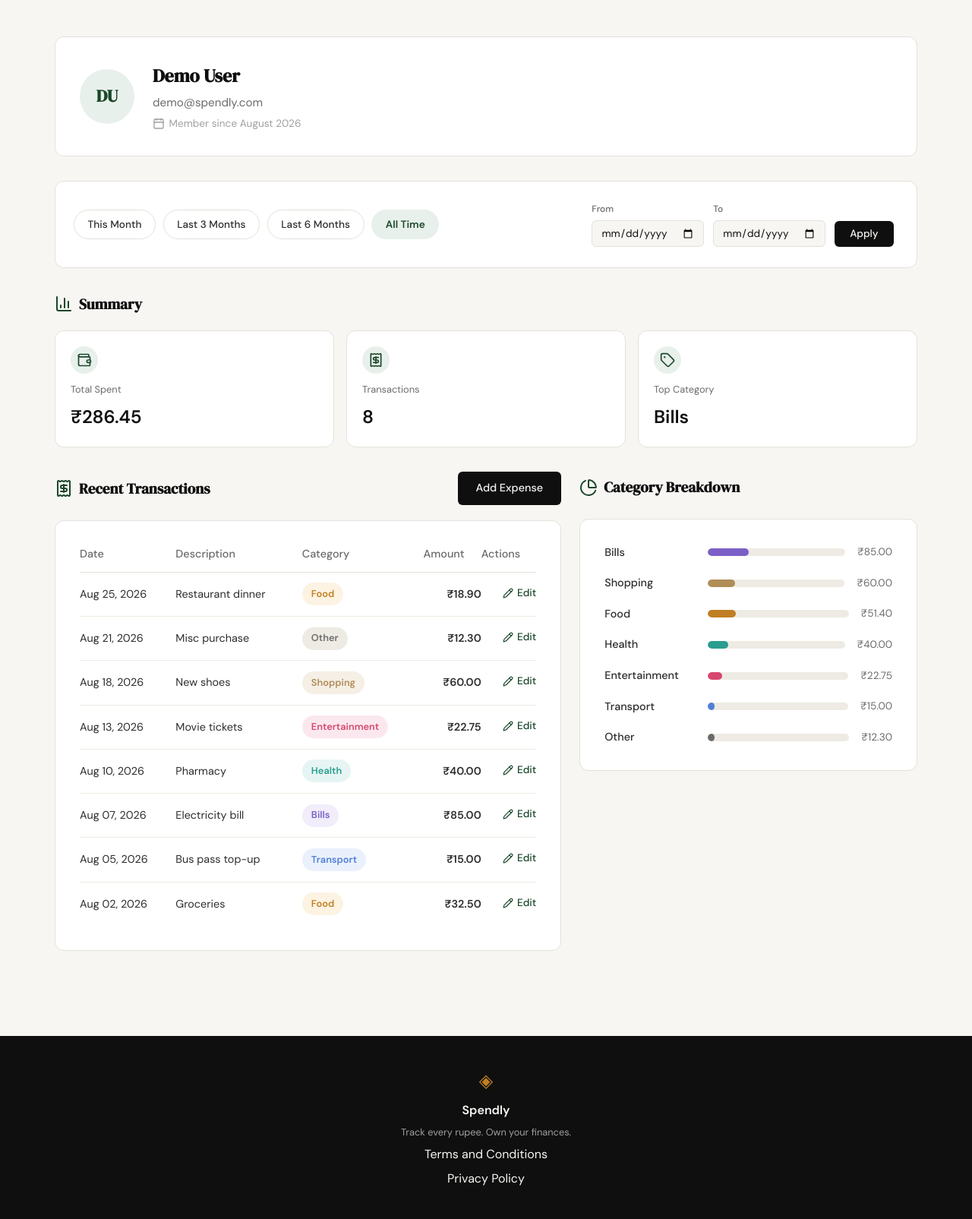
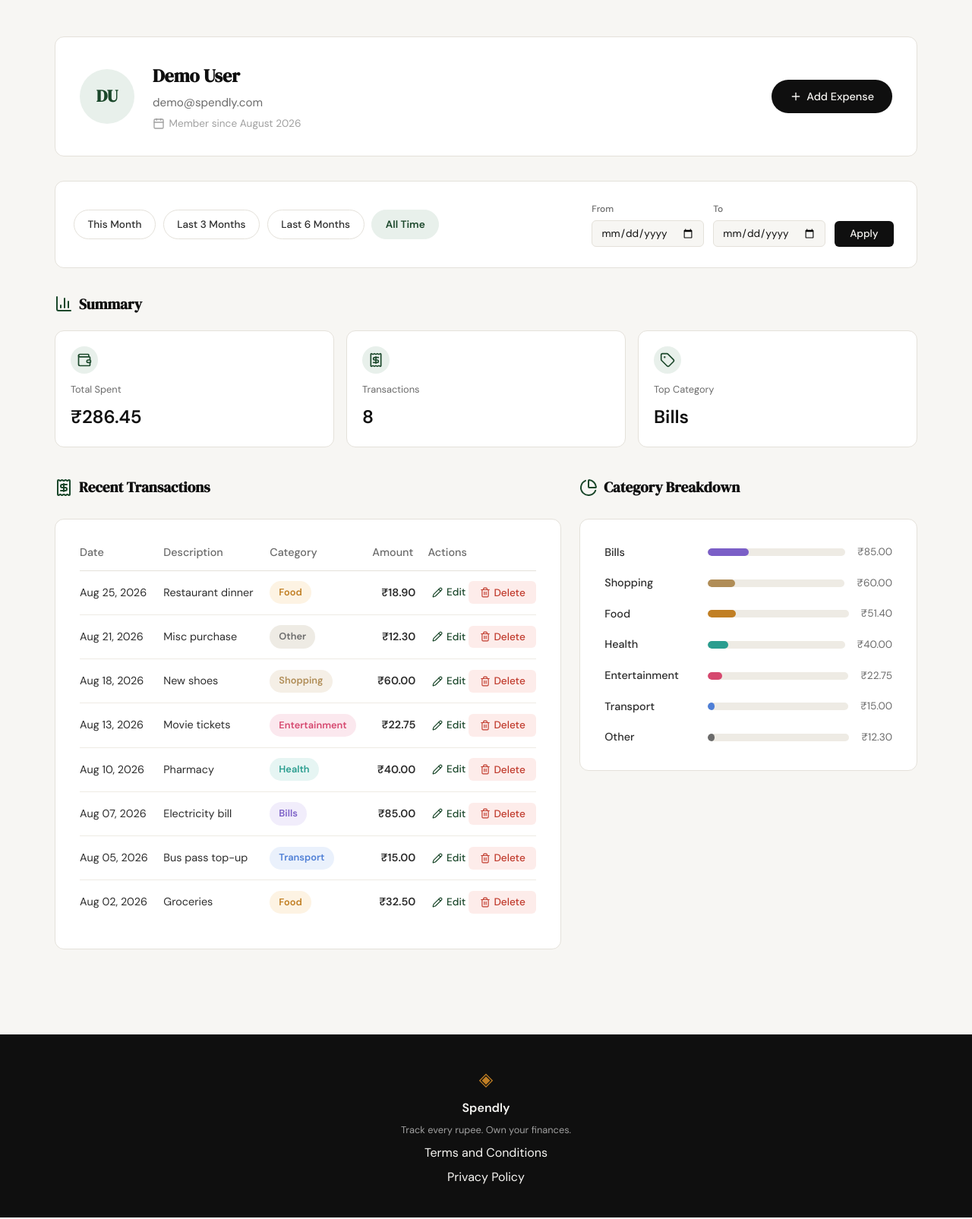
Before and after one commit to manishaj-code/Spendly-mj, a Flask app: page /profile in a window 1280 px wide. Shown: the part 61-1666 px from the top of the page at 76% size. Run offline with Flask 3, Linux system fonts and the light colour scheme; a user stored in the database is signed in; data comes from the database, SQL or seed files in the repository.

Commit message:
feat: add delete expense with confirmation dialog

```diff
--- a/app.py
+++ b/app.py
@@ -7,6 +7,7 @@ from werkzeug.security import check_password_hash
 
 from database.db import create_user, get_db, get_user_by_email, init_db, seed_db
 from database.queries import (
+    delete_expense as delete_expense_row,
     get_category_breakdown,
     get_expense_by_id,
     get_recent_transactions,
@@ -386,9 +387,18 @@ def edit_expense(id):
     return redirect(url_for("profile"))
 
 
-@app.route("/expenses/<int:id>/delete")
+@app.route("/expenses/<int:id>/delete", methods=["POST"])
 def delete_expense(id):
-    return "Delete expense — coming in Step 9"
+    if not session.get("user_id"):
+        return redirect(url_for("login"))
+
+    expense = get_expense_by_id(id, session["user_id"])
+    if expense is None:
+        abort(404)
+
+    delete_expense_row(id, session["user_id"])
+    flash("Expense deleted successfully.", "success")
+    return redirect(url_for("profile"))
 
 
 with app.app_context():
--- a/database/queries.py
+++ b/database/queries.py
@@ -176,3 +176,15 @@ def update_expense(expense_id, user_id, amount, category, expense_date, descript
         conn.commit()
     finally:
         conn.close()
+
+
+def delete_expense(expense_id, user_id):
+    conn = get_db()
+    try:
+        conn.execute(
+            "DELETE FROM expenses WHERE id = ? AND user_id = ?",
+            (expense_id, user_id),
+        )
+        conn.commit()
+    finally:
+        conn.close()
--- a/static/css/profile.css
+++ b/static/css/profile.css
@@ -172,6 +172,27 @@
 
 .profile-user-meta svg { width: 16px; height: 16px; flex-shrink: 0; }
 
+.profile-add-expense-btn {
+    display: inline-flex;
+    align-items: center;
+    gap: 0.4rem;
+    margin-left: auto;
+    background: var(--ink);
+    color: var(--paper);
+    padding: 0.65rem 1.5rem;
+    border-radius: 999px;
+    font-family: var(--font-body);
+    font-size: 0.9rem;
+    font-weight: 500;
+    text-decoration: none;
+    white-space: nowrap;
+    transition: background 0.2s;
+}
+
+.profile-add-expense-btn:hover { background: var(--accent); }
+
+.profile-add-expense-btn svg { width: 16px; height: 16px; }
+
 /* Summary stats row */
 
 .profile-stats {
@@ -229,14 +250,19 @@
     text-align: left;
     color: var(--ink-muted);
     font-weight: 500;
-    padding-bottom: 0.75rem;
+    padding: 0 1rem 0.75rem 0;
     border-bottom: 1px solid var(--border);
+    white-space: nowrap;
 }
 
+.profile-table thead th:last-child,
+.profile-table tbody td:last-child { padding-right: 0; }
+
 .profile-table tbody td {
-    padding: 0.85rem 0;
+    padding: 0.85rem 1rem 0.85rem 0;
     border-top: 1px solid var(--border-soft);
     color: var(--ink-soft);
+    white-space: nowrap;
 }
 
 .profile-table tbody tr:hover { background: var(--paper-warm); }
@@ -352,6 +378,7 @@
 @media (max-width: 900px) {
     .profile-stats { grid-template-columns: 1fr; }
     .profile-user-card { flex-direction: column; text-align: center; }
+    .profile-add-expense-btn { margin-left: 0; width: 100%; justify-content: center; }
     .profile-panels { grid-template-columns: 1fr; }
 }
 
--- a/static/css/style.css
+++ b/static/css/style.css
@@ -348,6 +348,26 @@ a { color: inherit; text-decoration: none; }
 }
 
 .btn-primary:hover { background: var(--accent); }
+
+.btn-delete {
+    display: inline-flex;
+    align-items: center;
+    gap: 0.3rem;
+    background: var(--danger-light);
+    color: var(--danger);
+    padding: 0.4rem 0.9rem;
+    border: none;
+    border-radius: var(--radius-sm);
+    font-family: var(--font-body);
+    font-size: 0.85rem;
+    font-weight: 500;
+    cursor: pointer;
+    transition: background 0.2s, color 0.2s;
+}
+
+.btn-delete:hover { background: var(--danger); color: var(--paper); }
+
+.btn-delete svg { width: 14px; height: 14px; }
 
 .btn-ghost {
     display: inline-block;
--- a/templates/profile.html
+++ b/templates/profile.html
@@ -24,6 +24,9 @@
                 <p class="profile-user-email">{{ user.email }}</p>
                 <p class="profile-user-meta"><i data-lucide="calendar"></i>Member since {{ user.member_since }}</p>
             </div>
+            <a href="{{ url_for('add_expense') }}" class="profile-add-expense-btn">
+                <i data-lucide="plus"></i>Add Expense
+            </a>
         </div>
     </section>
 
@@ -71,7 +74,6 @@
         <div class="profile-panel">
             <div class="profile-panel-header">
                 <h2 class="profile-section-title"><i data-lucide="receipt"></i>Recent Transactions</h2>
-                <a href="{{ url_for('add_expense') }}" class="btn-primary">Add Expense</a>
             </div>
             <div class="profile-table-wrap">
                 <table class="profile-table">
@@ -95,6 +97,10 @@
                                 <a href="{{ url_for('edit_expense', id=txn.id) }}" class="profile-action-link">
                                     <i data-lucide="pencil"></i>Edit
                                 </a>
+                                <form method="POST" action="{{ url_for('delete_expense', id=txn.id) }}"
+                                      style="display:inline" onsubmit="return confirm('Delete this expense?')">
+                                    <button type="submit" class="btn-delete"><i data-lucide="trash-2"></i>Delete</button>
+                                </form>
                             </td>
                         </tr>
                         {% endfor %}
```
Also changed, not shown: tests/test_delete_expense.py (added, +177 -0 lines), .claude/plans-feature/09-delete-expense.md (added), .claude/specs/09-delete-expense.md (added).
